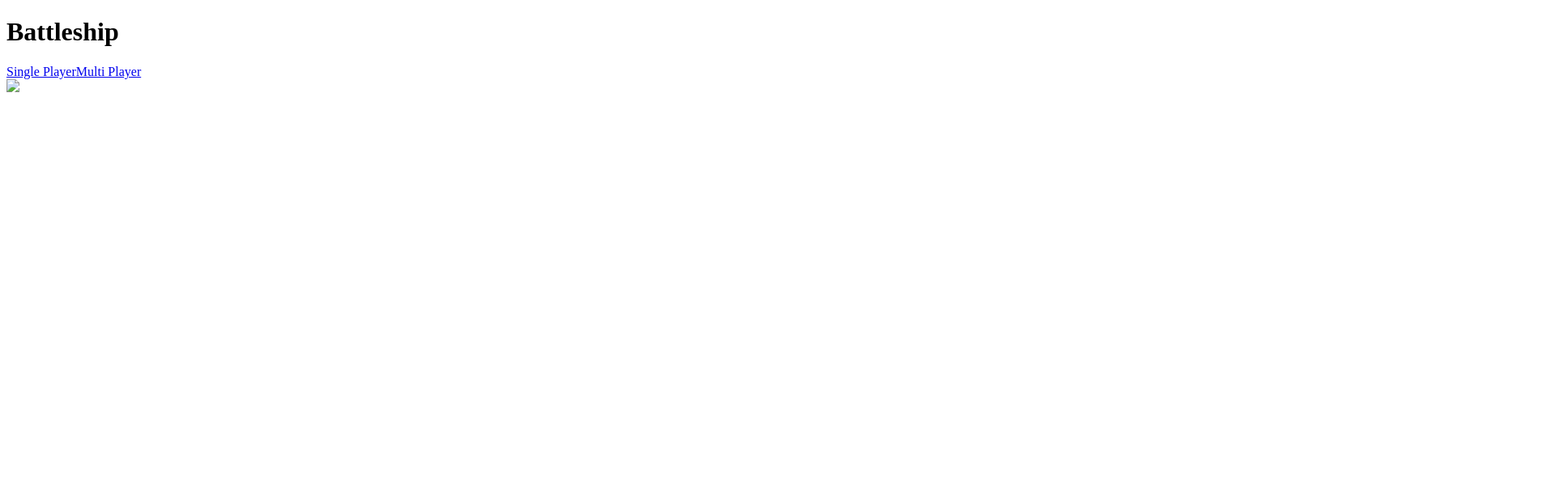
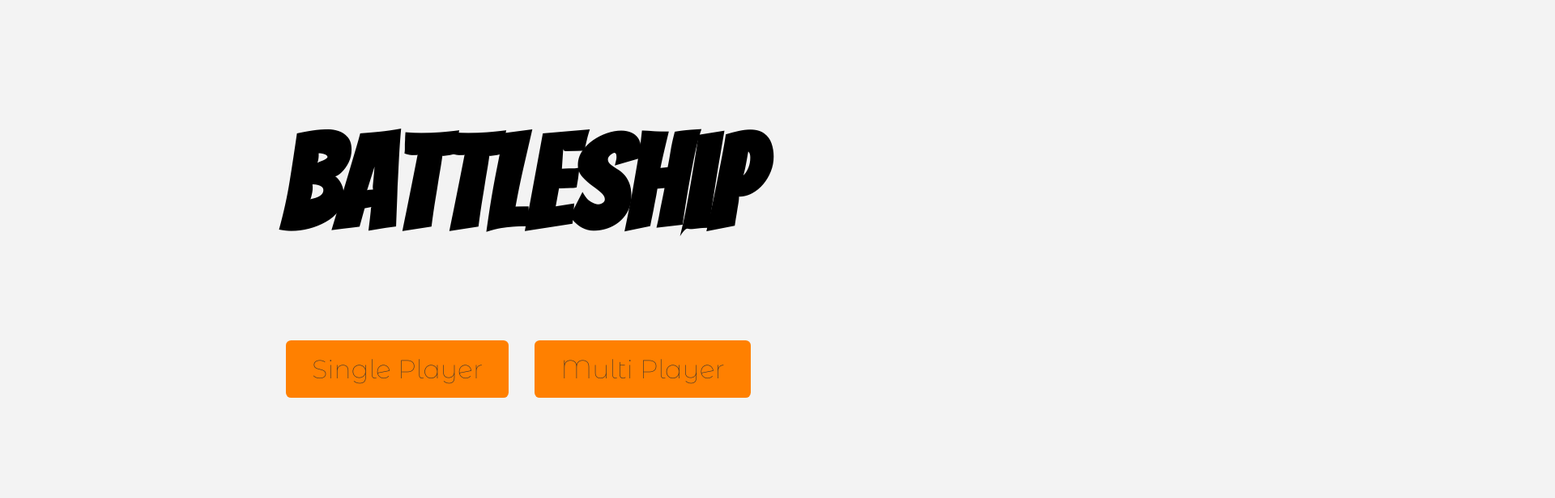
Before and after one commit to daedalus1215/battleship, a website: page public/index.html in a window 1280 px wide. Shown: the top 616 px of the page at 81% size, 1920 px wide, since content can reach past the window. Drawn offline with Linux system fonts and the light colour scheme.

Commit message:
Add the plash styles

```diff
--- a/public/style.css
+++ b/public/style.css
@@ -1,5 +1,60 @@
 body {
   min-width: 915px;
+  font-family: 'Montserrat Alternates', sans-serif;
+  margin: 0;
+  background-color: #F3F3F3;
+  overflow-x: hidden;
+}
+
+*, *::before, *::after {
+  /* make sizing elements easier */
+  box-sizing: border-box;
+}
+.splash-container {
+  display: flex;
+  flex-direction: column;
+  justify-content: center;
+  align-items: center;
+  height: 66vh;
+}
+
+.splash-title {
+  font-family: 'Bangers', cursive;
+  font-size: 10rem;
+}
+.splash-btn {
+  font-size: 2rem;
+  margin-left: 2rem;
+  display: inline-block;
+}
+.splash-btn:first-child {
+  /* no margin on the first one */
+  margin-left: 0;
+}
+
+.btn {
+  background-color: hsl(30, 100%, 50%);
+  padding: .5em 1em;
+  outline: none;
+  text-decoration: none;
+  cursor: pointer;
+  border-radius: .2em;
+  color: #333;
+}
+
+.btn:hover, btn:focus {
+  background-color: hsl(30, 100%, 40%);
+}
+
+.splash-battleship-image {
+  position: absolute;
+  bottom: 5vh;
+  right: 0;
+  left: 50vw;
+  width: 100%;
+  transform: rotateY(180deg);
+  pointer-events: none;
+  opacity: .25;
 }
 
 .container {
@@ -150,7 +205,8 @@ body {
   background-color: black;
 }
 
-.connected, .ready {
+.connected,
+.ready {
   font-weight: normal;
 }
 
```
